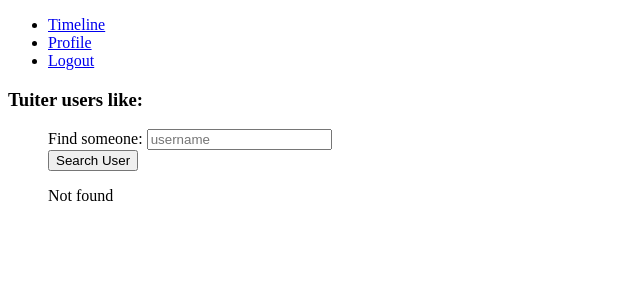
After one commit to synaps01/tuiter, a Django app: template tuiter/templates/tuits/search_result.html in a window 1280 px wide. The commit adds this page. Shown: the top 300 px of the page, without its empty margins (0-640 px from the left). Run offline with Django 3.2, Linux system fonts and the light colour scheme; the template is opened without the code that fills it, so the values that code supplies are empty; parts of the project's set-up code (start-up, migrations or seed data) failed here and were passed over.

Commit message:
search users functionality and view

```diff
--- /dev/null
+++ b/tuiter/templates/tuits/search_result.html
@@ -0,0 +1,7 @@
+{% extends "tuits/tuiter_base.html" %}
+{% block title %}Tuit Search{% endblock %}
+{% block body %}
+    <h3> Tuiter users like: </h3>
+    {% include "tuits/user_search.html" %}
+    {% include "tuits/users_list.html" %}
+{% endblock %}
--- a/tuiter/templates/tuits/timeline.html
+++ b/tuiter/templates/tuits/timeline.html
@@ -3,5 +3,6 @@
 {% block body %}
     <h3> Timeline de {{ username }} </h3>
     {% include "tuits/new_tuit.html" %}
+    {% include "tuits/user_search.html" %}
     {% include "tuits/tuits_list.html" %}
 {% endblock %}
--- /dev/null
+++ b/tuiter/templates/tuits/user_search.html
@@ -0,0 +1,9 @@
+<aside>
+    <form action="{% url 'tuiter:searchUser' %}" method="POST">
+        {% csrf_token %}
+        <ul style="list-style-type:none">
+            <li>Find someone: <input type="text" name="search_text" placeholder="username"/></li>
+            <li><input type="submit" value="Search User"></li>
+        </ul>
+    </form>
+</aside>
--- /dev/null
+++ b/tuiter/templates/tuits/users_list.html
@@ -0,0 +1,16 @@
+<article>
+    <ul style="list-style-type:none">
+        {% for user in users %}
+            <li>
+                <ul style="list-style-type:none">
+                    <li>{{ user.username }}</li>
+                    <li>{{ user.first_name }} {{ user.last_name }}</li>
+                    <li>tuiter user since {{ user.date_joined | date:"g:i  d M, Y" }} </li>
+                    <li>&nbsp;</li>
+                </ul>
+            </li>
+        {% empty %}
+            <p>Not found</p>
+        {% endfor %}
+    </ul>
+</article>
--- a/tuiter/tuits/urls.py
+++ b/tuiter/tuits/urls.py
@@ -11,6 +11,7 @@ urlpatterns = [
     url(r'logout$', tuits.tuiter_logout, name='logout'),
     url(r'timeline$', tuits.timeline, name='timeline'),
     url(r'newtuit$', tuits.newtuit, name='newtuit'),
+    url(r'search_user$', tuits.searchUser, name='searchUser'),
     url(r'my_profile$', tuits.my_profile, name='my_profile'),
     url(r'edit_profile$', tuits.edit_profile, name='edit_profile'),
     url(r'edit_basic_info$', tuits.editBasicInfo, name='editBasicInfo'),
```
Also changed, not shown: tuiter/tuits/views/tuits.py (+21 -0 lines).
